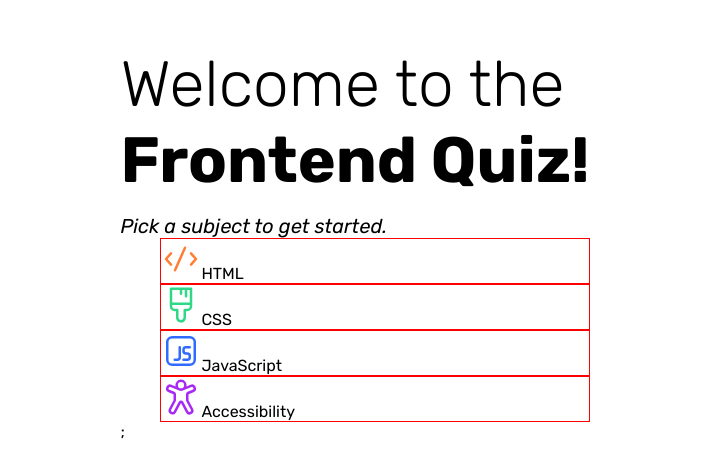
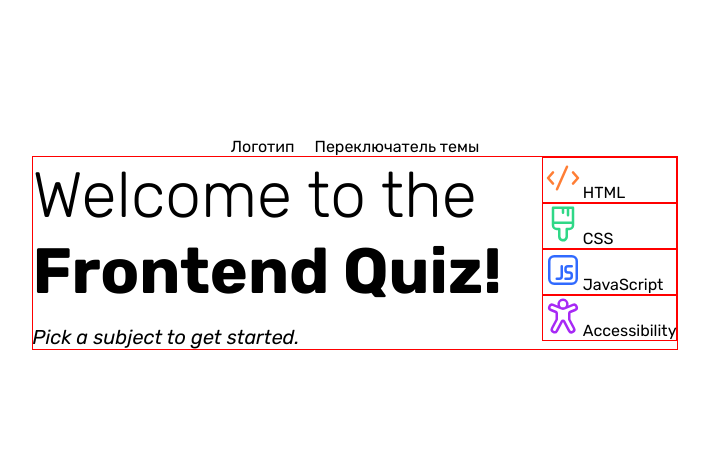
Before and after one commit to DmitryMuzalev/frontend-quiz-app-ts, a React (Create React App) app: page / in a window 1280 px wide. Shown: the part 157-632 px from the top of the page, without its empty margins (285-994 px from the left). Built offline with nearby package versions, Linux system fonts and the light colour scheme.

Commit message:
feat: add Layout and Header

```diff
--- a/src/App.tsx
+++ b/src/App.tsx
@@ -1,6 +1,7 @@
 import { Menu } from "components/Menu/Menu";
 import { QuizNew } from "components/QuizNew/QuizNew";
 import { Results } from "components/Results/Results";
+import { Layout } from "components/UI/Layout/Layout";
 
 import { useContextApp } from "hook/useContextApp";
 
@@ -10,11 +11,11 @@ function App() {
     return <div>Loading....</div>;
   }
   return (
-    <div>
+    <Layout>
       {currentScreen === "menu" && <Menu />}
       {currentScreen === "quiz" && <QuizNew />}
-      {currentScreen === "results" && <Results />};
-    </div>
+      {currentScreen === "results" && <Results />}
+    </Layout>
   );
 }
 
--- a/src/components/Menu/Menu.tsx
+++ b/src/components/Menu/Menu.tsx
@@ -2,7 +2,7 @@ import { QuizTopicsList } from "../QuizTopicsList/QuizTopicsList";
 
 function Menu() {
   return (
-    <div>
+    <>
       <div className="greeting">
         <h2>
           <span>Welcome to the</span>
@@ -11,7 +11,7 @@ function Menu() {
         <p className="textInfo">Pick a subject to get started.</p>
       </div>
       <QuizTopicsList />
-    </div>
+    </>
   );
 }
 
--- /dev/null
+++ b/src/components/UI/Header/Header.module.scss
@@ -0,0 +1,4 @@
+.header {
+  display: flex;
+  gap: 20px;
+}
--- /dev/null
+++ b/src/components/UI/Header/Header.tsx
@@ -0,0 +1,12 @@
+import s from "./Header.module.scss";
+
+function Header() {
+  return (
+    <header className={s.header}>
+      <div>Логотип</div>
+      <div>Переключатель темы</div>
+    </header>
+  );
+}
+
+export { Header };
--- /dev/null
+++ b/src/components/UI/Layout/Layout.tsx
@@ -0,0 +1,15 @@
+import { Header } from "../Header/Header";
+
+type Props = {
+  children: React.ReactNode;
+};
+function Layout({ children }: Props) {
+  return (
+    <>
+      <Header />
+      <main className="content">{children}</main>
+    </>
+  );
+}
+
+export { Layout };
--- a/src/index.scss
+++ b/src/index.scss
@@ -37,6 +37,7 @@
 
 #root {
   @include flex-center;
+  flex-direction: column;
   width: 100%;
   min-height: 100vh;
 }
@@ -237,3 +238,8 @@ progress {
 ul {
   list-style: none;
 }
+
+.content {
+  display: flex;
+  border: 1px solid red;
+}
```
